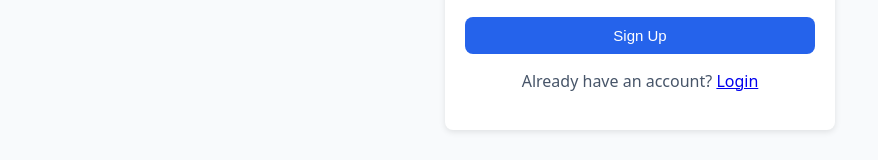
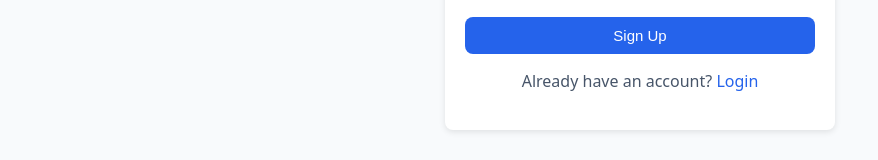
Before and after one commit to subratkumarkar/task-manager-web, a React (Vite) app in the folder client/: page /signup in a window 1280 px wide. Shown: the part 604-764 px from the top of the page, without its empty margins (0-878 px from the left). Built offline with nearby package versions, Linux system fonts and the light colour scheme.

Commit message:
styling fixes

```diff
--- a/client/src/pages/SignupPage.tsx
+++ b/client/src/pages/SignupPage.tsx
@@ -8,6 +8,15 @@ export default function SignupPage() {
     const [lastname, setLastname] = useState("");
     const [password, setPassword] = useState("");
     const navigate = useNavigate();
+    const token = localStorage.getItem("token");
+
+    function loginIfMissingToken() {
+        if (token) {
+            navigate("/tasks")
+        } else {
+            navigate("/login")
+        }
+    }
 
     async function handleSubmit(e: React.FormEvent) {
         e.preventDefault();
@@ -64,7 +73,7 @@ export default function SignupPage() {
                 </form>
 
                 <p className="text-center" style={{ marginTop: "15px" }}>
-                    Already have an account? <a href="/login">Login</a>
+                    Already have an account? <a className="link" onClick={loginIfMissingToken}>Login</a>
                 </p>
             </div>
         </div>
--- a/client/src/pages/WelcomePage.tsx
+++ b/client/src/pages/WelcomePage.tsx
@@ -1,5 +1,14 @@
 import "../styles.css";
 import taskImg from "../assets/task.png";
+const token = localStorage.getItem("token");
+
+function loginIfMissingToken() {
+    if (token) {
+        window.location.href = "/tasks"
+    } else {
+        window.location.href = "/login"
+    }
+}
 
 export default function WelcomePage() {
     return (
@@ -16,7 +25,7 @@ export default function WelcomePage() {
                 </p>
 
                 <div className="welcome-buttons">
-                    <button onClick={() => (window.location.href = "/login")}>Login</button>
+                    <button onClick={loginIfMissingToken}>Login</button>
                     <button onClick={() => (window.location.href = "/signup")}>Create Account</button>
                 </div>
             </div>
```
Also changed, not shown: client/src/styles.css (line endings or trailing spaces).
